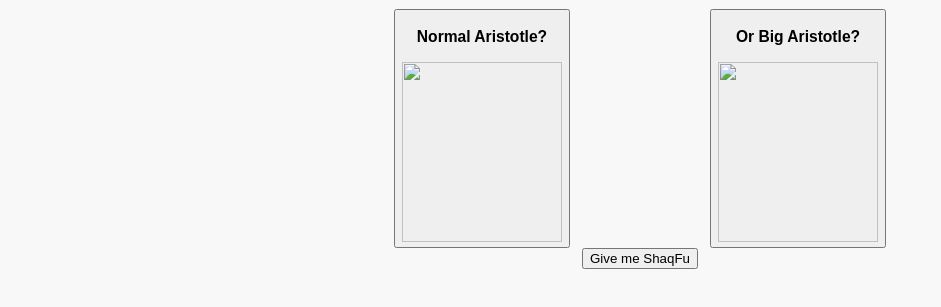
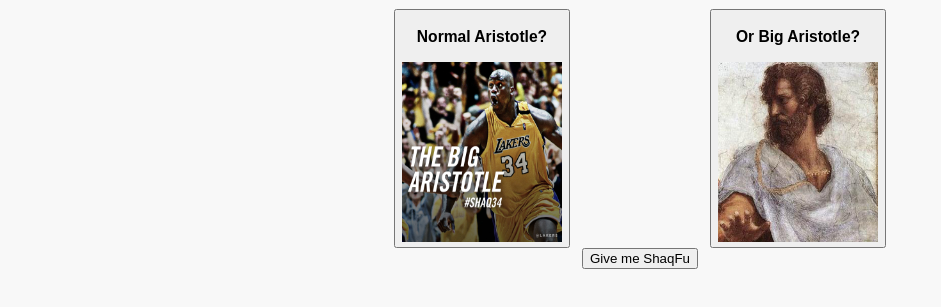
Before and after one commit to aschreck/personal_site, a website: page public/index.html in a window 1280 px wide. Shown: the part 371-678 px from the top of the page, without its empty margins (0-941 px from the left). Drawn offline with nearby package versions, Linux system fonts and the light colour scheme.

Commit message:
reformat image urls

```diff
--- a/public/index.html
+++ b/public/index.html
@@ -26,7 +26,7 @@
           </div>
           <button class="a-vote-btn" type="button">
           <h3>Normal Aristotle?</h3>
-          <img src="./public/images/big_aristotle.jpg" height=180 width=160>
+          <img src="/images/big_aristotle.jpg" height=180 width=160>
         </div>
         <div class="bigArtistotle centered">
           <div class="s-votes">
@@ -34,7 +34,7 @@
           </div>
           <button class="s-vote-btn" type="button">
           <h3>Or Big Aristotle?</h3>
-          <img src="./public/images/aristotle.jpg" height=180 width=160>
+          <img src="/images/aristotle.jpg" height=180 width=160>
         </div>
       </div>
       <button class="shaq-btn centered" type="button">Give me ShaqFu</button>
```
